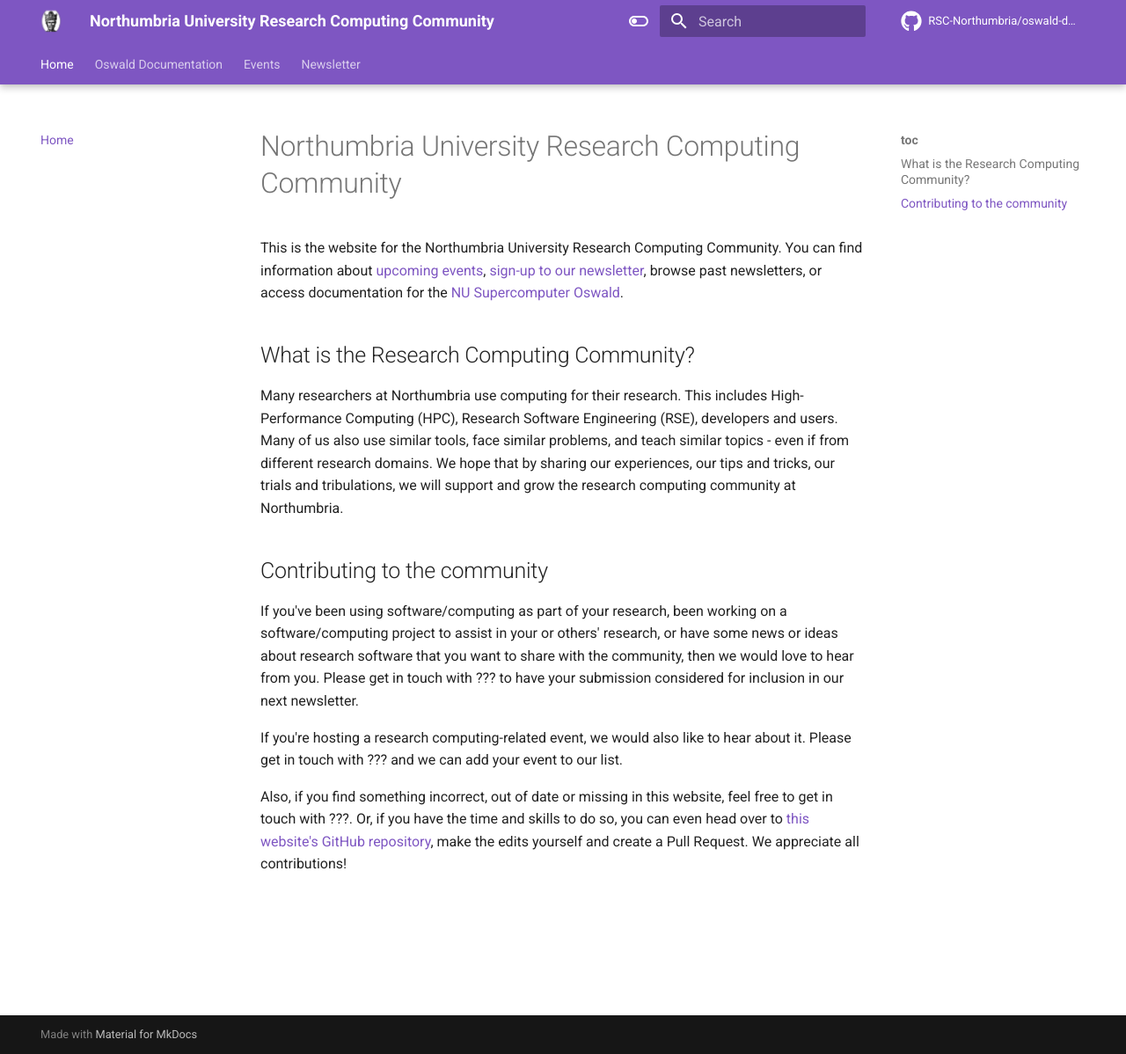
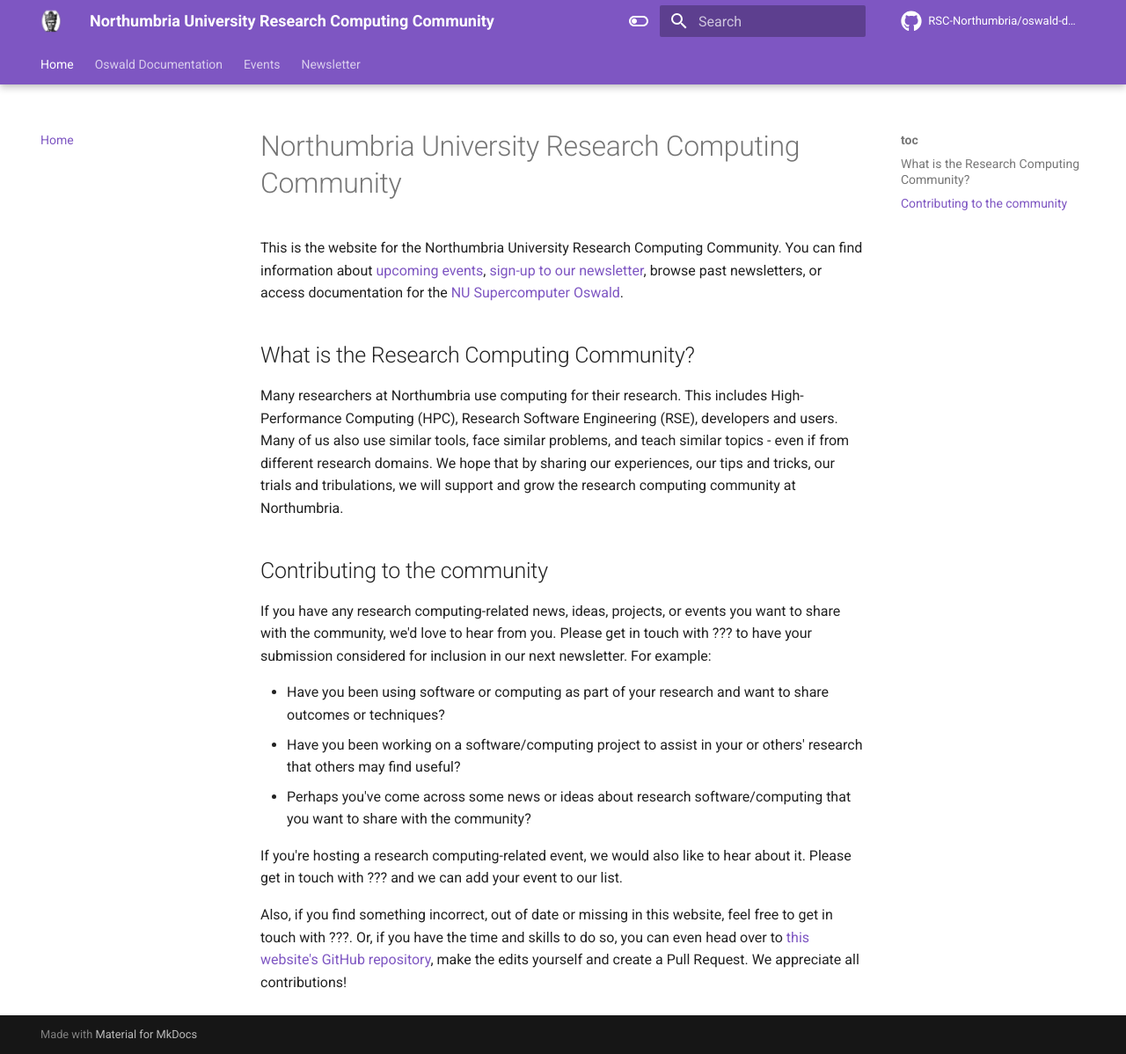
Before and after one commit to NorthumbriaResearchComputing/oswald-docs, an MkDocs documentation site: the page built from docs/index.md, in a window 1280 px wide and 1198 px high. Shown: the whole window at 88% size. Built offline with MkDocs 1.6.1 and Material for MkDocs 9.7.7, drawn with Linux system fonts in a browser that asks for light colours; comment, search, counter and statistics services are not loaded.

Commit message:
Reorganise contribution text re. newsletter submissions

```diff
--- a/docs/index.md
+++ b/docs/index.md
@@ -8,7 +8,11 @@ Many researchers at Northumbria use computing for their research. This includes
 
 ## Contributing to the community
 
-If you've been using software/computing as part of your research, been working on a software/computing project to assist in your or others' research, or have some news or ideas about research software that you want to share with the community, then we would love to hear from you. Please get in touch with ??? to have your submission considered for inclusion in our next newsletter.
+If you have any research computing-related news, ideas, projects, or events you want to share with the community, we'd love to hear from you. Please get in touch with ??? to have your submission considered for inclusion in our next newsletter. For example:
+
+- Have you been using software or computing as part of your research and want to share outcomes or techniques?
+- Have you been working on a software/computing project to assist in your or others' research that others may find useful?
+- Perhaps you've come across some news or ideas about research software/computing that you want to share with the community?
 
 If you're hosting a research computing-related event, we would also like to hear about it. Please get in touch with ??? and we can add your event to our list.
 
```
